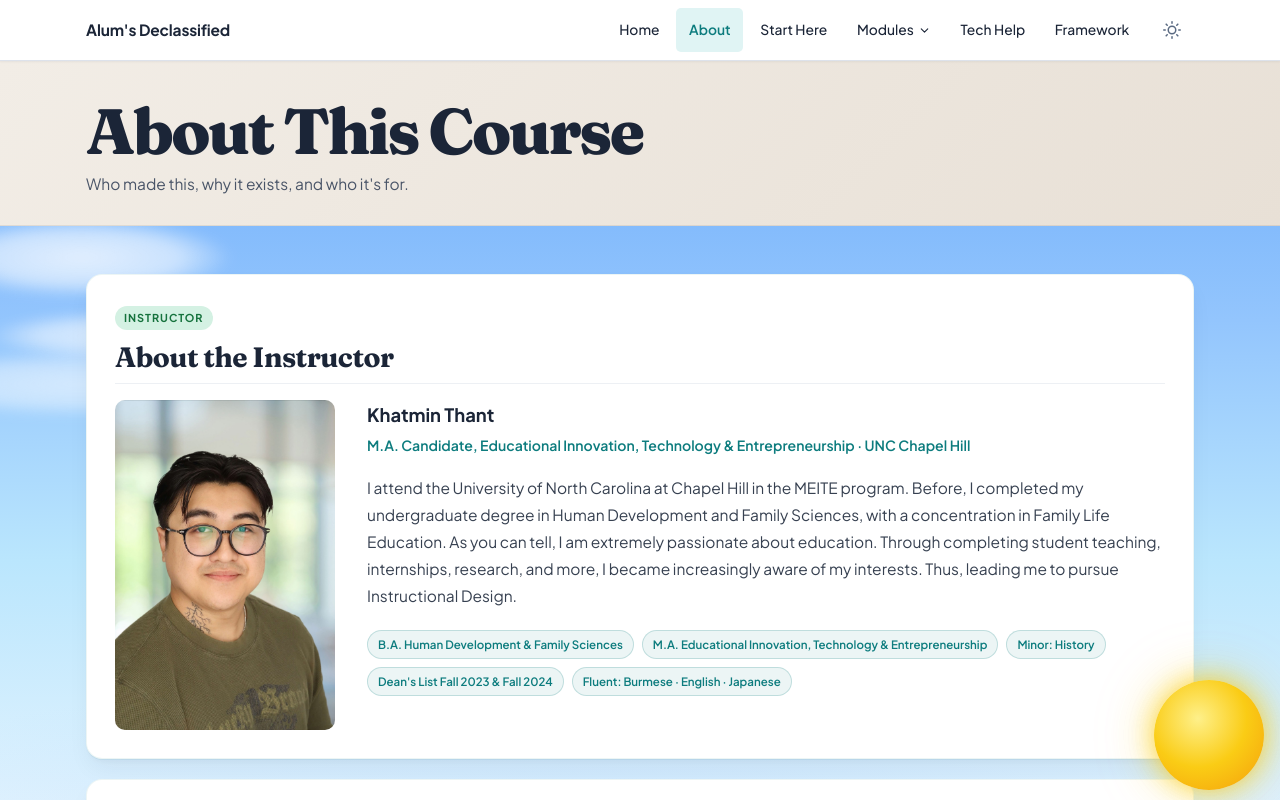
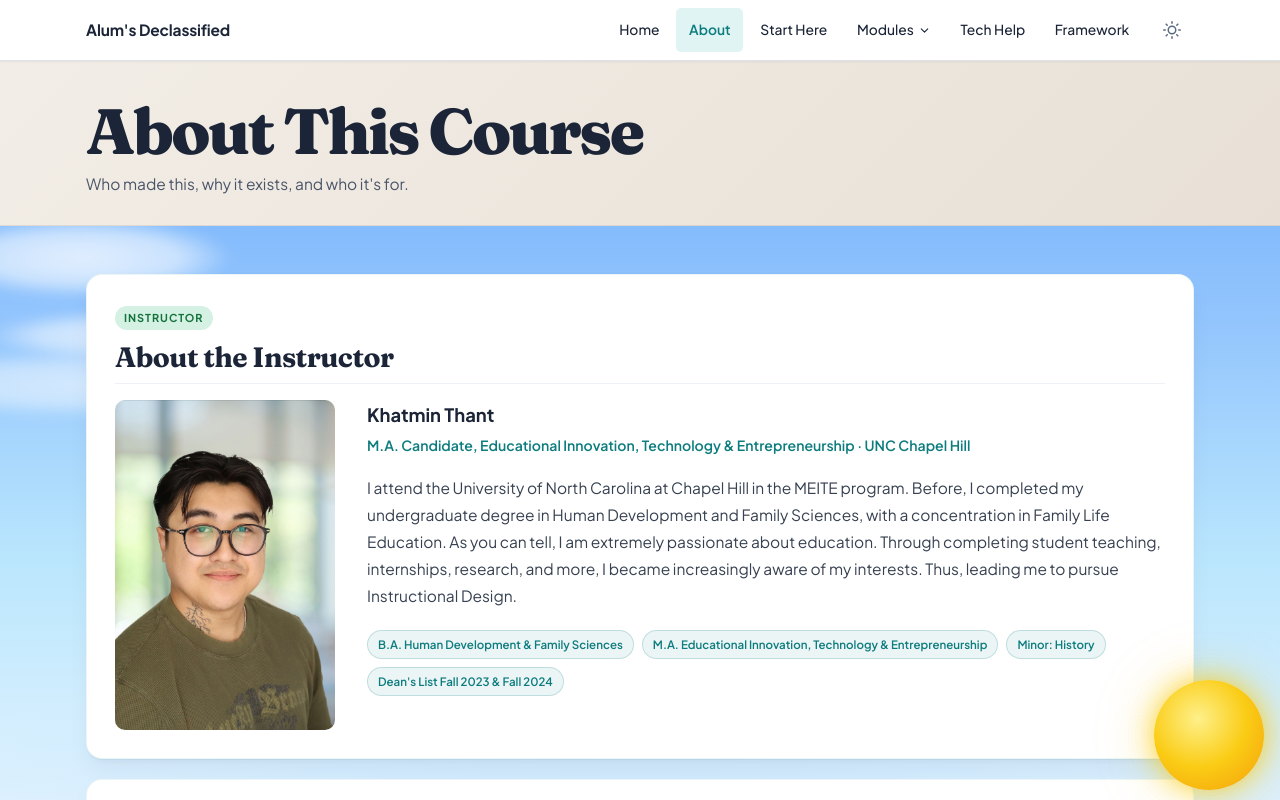
Before and after one commit to khat713/alums-declassified, a Next.js app: page /alums-declassified/about in a window 1280 px wide. Shown: the top 800 px of the page. Built offline with nearby package versions, Linux system fonts and the light colour scheme.

Commit message:
Remove language fluency tag from About page
https://claude.ai/code/session_01ACShDaK2GGEuP5JgU3EUUC

```diff
--- a/app/about/page.tsx
+++ b/app/about/page.tsx
@@ -77,7 +77,6 @@ export default function AboutPage() {
                   "M.A. Educational Innovation, Technology & Entrepreneurship",
                   "Minor: History",
                   "Dean's List Fall 2023 & Fall 2024",
-                  "Fluent: Burmese · English · Japanese",
                 ].map(tag => (
                   <span key={tag} style={{ fontSize: '0.72rem', fontWeight: 600, padding: '4px 10px', borderRadius: '100px', background: 'rgba(13,124,126,0.08)', border: '1px solid rgba(13,124,126,0.2)', color: '#0d7c7e' }}>
                     {tag}
```
